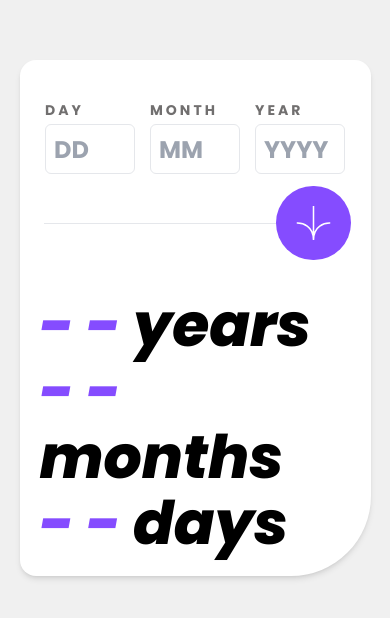
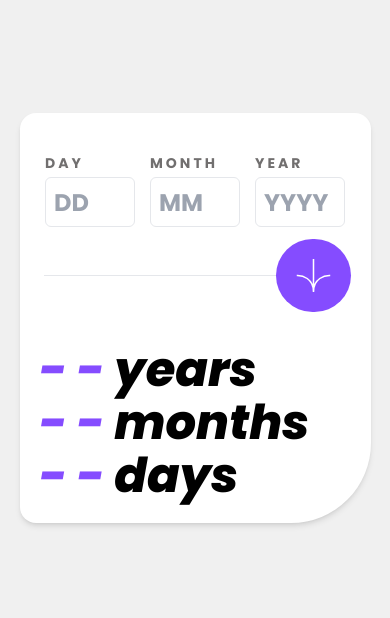
Before and after one commit to Caelus111/Age-Calculator-App, a website: page index.html in a window 390 px wide. Shown: the part 104-722 px from the top of the page. Drawn offline with Linux system fonts and the light colour scheme.

Commit message:
changed some styles

```diff
--- a/index.html
+++ b/index.html
@@ -99,7 +99,7 @@
 
         <!-- Text Content -->
         <div
-          class="font-extrabold leading-[1.1] text-6xl italic flex flex-col md:text-[6em]"
+          class="font-extrabold leading-[1.1] text-5xl italic flex flex-col md:text-[6em]"
         >
           <!-- Years -->
           <div class="output-year">
```
Also changed, not shown: src/output.css.
